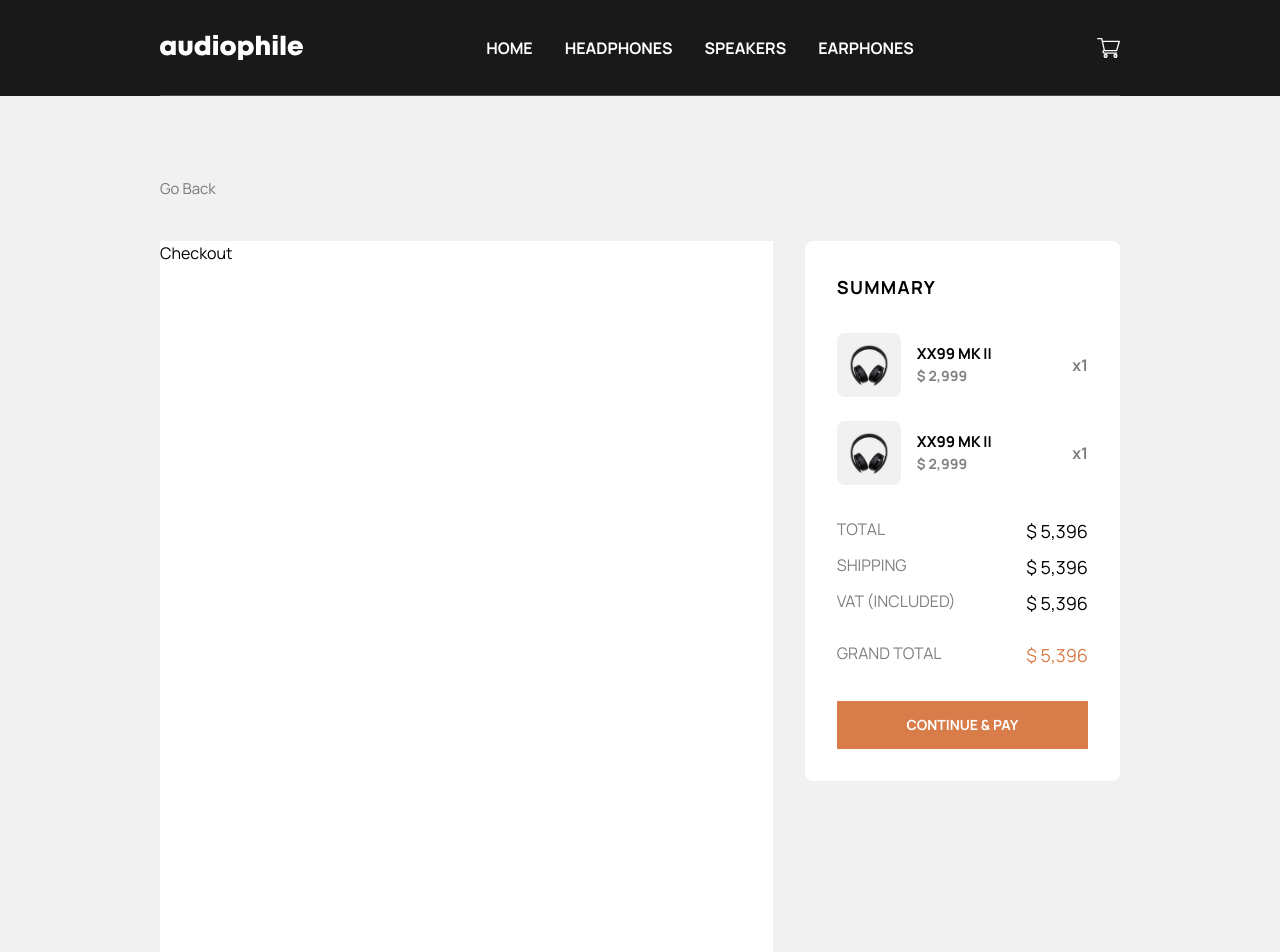
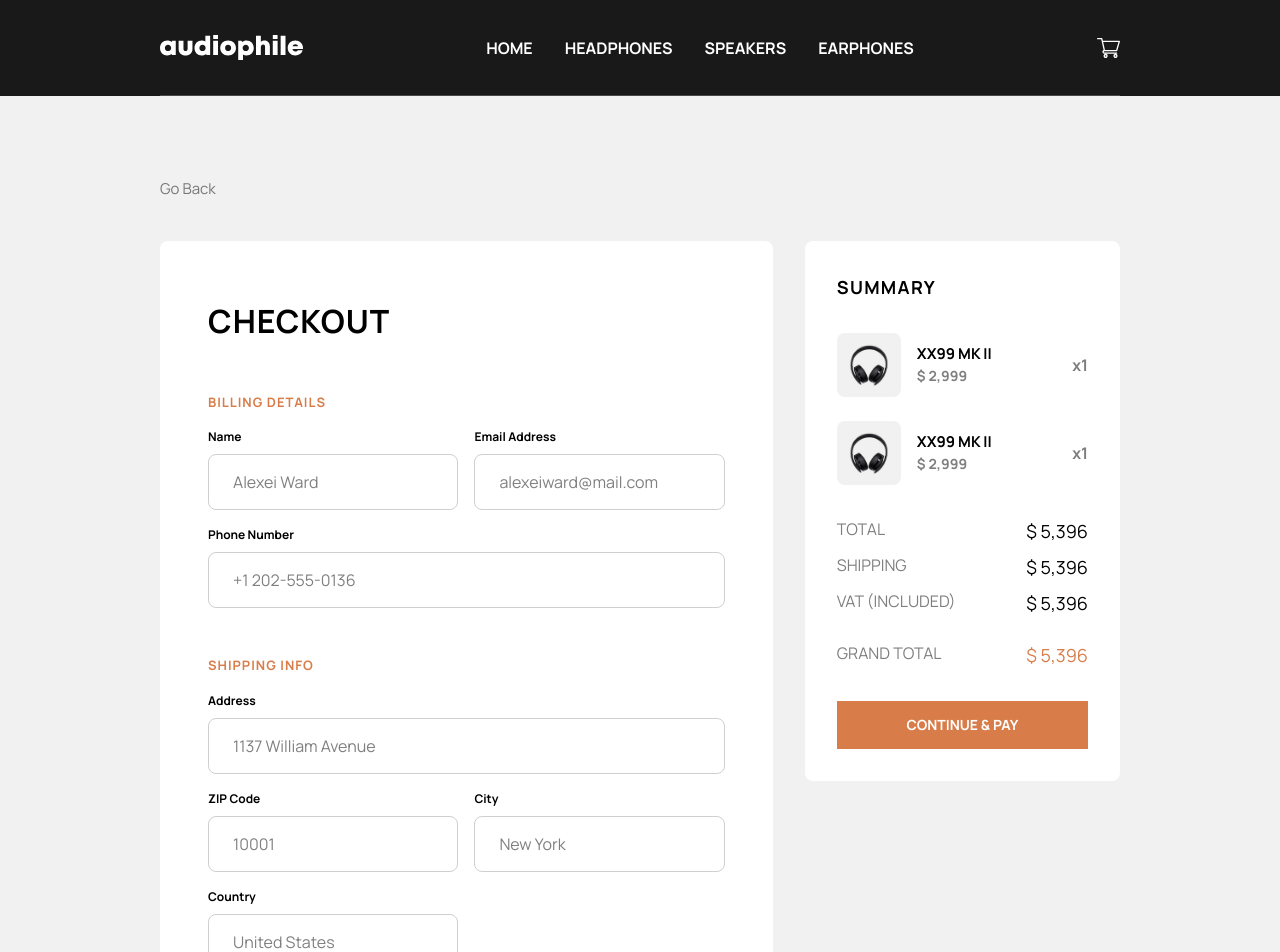
Before and after one commit to EmilFerdinanA/audiophile, a Next.js app: page /checkout in a window 1280 px wide. Shown: the top 952 px of the page. Built offline with nearby package versions, Linux system fonts and the light colour scheme.

Commit message:
feat: input billing details & shipping info

```diff
--- a/app/checkout/page.tsx
+++ b/app/checkout/page.tsx
@@ -1,3 +1,4 @@
+import { Checkout } from "@/components/Checkout";
 import { Summary } from "@/components/Summary";
 
 export default function page() {
@@ -9,9 +10,7 @@ export default function page() {
         </button>
 
         <div className="grid grid-cols-20 gap-y-5 md:gap-y-8 lg:gap-x-8 items-start">
-          <section className="h-[1378px] bg-white col-span-20 lg:col-span-13">
-            <h1>Checkout</h1>
-          </section>
+          <Checkout />
 
           <Summary />
         </div>
--- /dev/null
+++ b/components/Checkout.tsx
@@ -0,0 +1,67 @@
+import React from "react";
+import { Input } from "./Input";
+
+export const Checkout = () => {
+  return (
+    <section className="h-[1378px] bg-white col-span-20 lg:col-span-13 rounded-lg p-6 md:px-7 md:py-8 lg:px-12 lg:py-14">
+      <div className="flex flex-col gap-8 md:gap-12">
+        <h1 className="font-bold text-[1.75rem] md:text-[2rem] tracking-[1px] uppercase break-words">
+          Checkout
+        </h1>
+
+        <div>
+          <h2 className="text-primary tracking-[1px] text-[13px] font-bold uppercase mb-4">
+            Billing details
+          </h2>
+
+          <div className="grid grid-cols-2 gap-6 md:gap-4">
+            <Input
+              label="Name"
+              className="col-span-2 md:col-span-1"
+              placeholder={"Alexei Ward"}
+            />
+            <Input
+              label="Email Address"
+              className="col-span-2 md:col-span-1"
+              placeholder={"alexeiward@mail.com"}
+            />
+            <Input
+              label="Phone Number"
+              className="col-span-2"
+              placeholder={"+1 202-555-0136"}
+            />
+          </div>
+        </div>
+
+        <div>
+          <h2 className="text-primary tracking-[1px] text-[13px] font-bold uppercase mb-4">
+            shipping info
+          </h2>
+
+          <div className="grid grid-cols-2 gap-6 md:gap-4">
+            <Input
+              label="Address"
+              className="col-span-2"
+              placeholder={"1137 William Avenue"}
+            />
+            <Input
+              label="ZIP Code"
+              className="col-span-2 md:col-span-1"
+              placeholder={"10001"}
+            />
+            <Input
+              label="City"
+              className="col-span-2 md:col-span-1"
+              placeholder={"New York"}
+            />
+            <Input
+              label="Country"
+              className="col-span-2 md:col-span-1"
+              placeholder={"United States"}
+            />
+          </div>
+        </div>
+      </div>
+    </section>
+  );
+};
--- /dev/null
+++ b/components/Input.tsx
@@ -0,0 +1,24 @@
+import clsx from "clsx";
+
+interface IProps {
+  className?: string;
+  label: string;
+  placeholder: string;
+}
+
+export const Input = ({ className, label, placeholder }: IProps) => {
+  return (
+    <div className={clsx("w-full flex flex-col gap-2", className)}>
+      <div className="flex justify-between">
+        <label className="text-[12px] font-bold">{label}</label>
+        {false && <p className="text-[12px] text-[#CD2C2C]">Wrong format</p>}
+      </div>
+
+      <input
+        className="h-14 w-full rounded-lg border border-[#CFCFCF] focus:border-primary outline-none px-6"
+        type="text"
+        placeholder={placeholder}
+      />
+    </div>
+  );
+};
```
